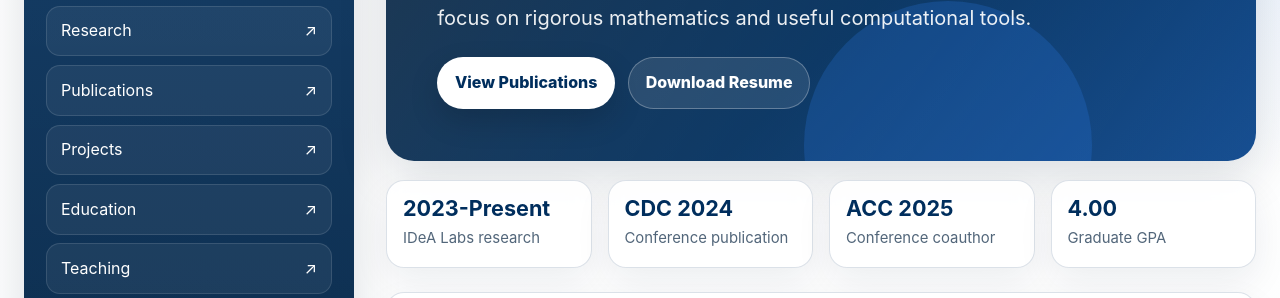
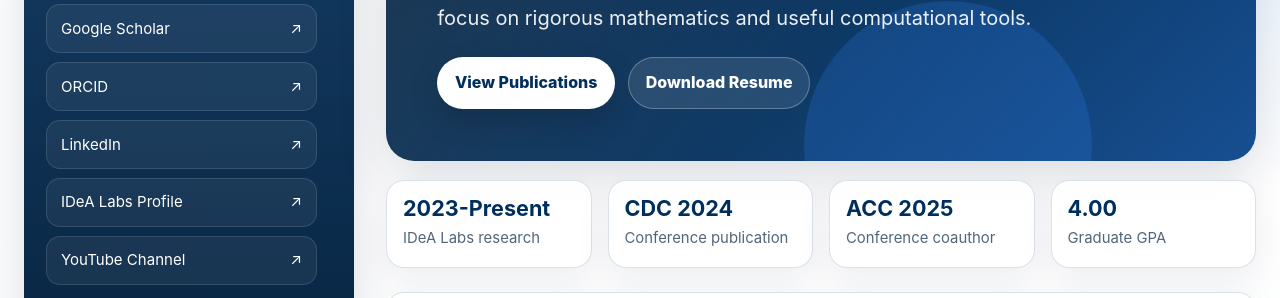
Before and after one commit to perryGabriel/resume, a plain HTML site: page index.html in a window 1280 px wide. Shown: the part 271-569 px from the top of the page. Drawn offline with Linux system fonts and the light colour scheme.

Commit message:
Improve sidebar link ordering and scrolling

```diff
--- a/assets/css/styles.css
+++ b/assets/css/styles.css
@@ -63,7 +63,8 @@ a { color: inherit; }
   position: sticky;
   top: 1.5rem;
   align-self: start;
-  min-height: calc(100vh - 3rem);
+  height: calc(100vh - 3rem);
+  max-height: calc(100vh - 3rem);
   padding: 1.4rem;
   border-radius: var(--radius-lg);
   color: white;
@@ -71,7 +72,10 @@ a { color: inherit; }
     linear-gradient(180deg, rgba(255, 255, 255, 0.09), rgba(255, 255, 255, 0.02)),
     linear-gradient(180deg, var(--byu-blue), var(--byu-blue-deep));
   box-shadow: var(--shadow);
-  overflow: hidden;
+  overflow-x: hidden;
+  overflow-y: auto;
+  overscroll-behavior: contain;
+  scrollbar-gutter: stable;
 }
 
 .sidebar::before {
@@ -170,7 +174,7 @@ a { color: inherit; }
   border-color: rgba(255, 255, 255, 0.28);
 }
 
-.sidebar-links { margin-top: 1.5rem; }
+.sidebar-links { margin-bottom: 1.5rem; }
 .sidebar-links a { font-size: 0.94rem; }
 
 .content {
@@ -546,7 +550,10 @@ a { color: inherit; }
   .sidebar {
     position: relative;
     top: auto;
+    height: auto;
+    max-height: none;
     min-height: auto;
+    overflow: hidden;
   }
 
   .sidebar-nav {
--- a/index.html
+++ b/index.html
@@ -21,8 +21,8 @@
           </div>
         </div>
         <p class="sidebar-headline" id="sidebar-headline">Loading profile…</p>
+        <div id="sidebar-links" class="sidebar-links"></div>
         <nav id="sidebar-nav" class="sidebar-nav"></nav>
-        <div id="sidebar-links" class="sidebar-links"></div>
       </aside>
 
       <main id="main-content" class="content">
```
